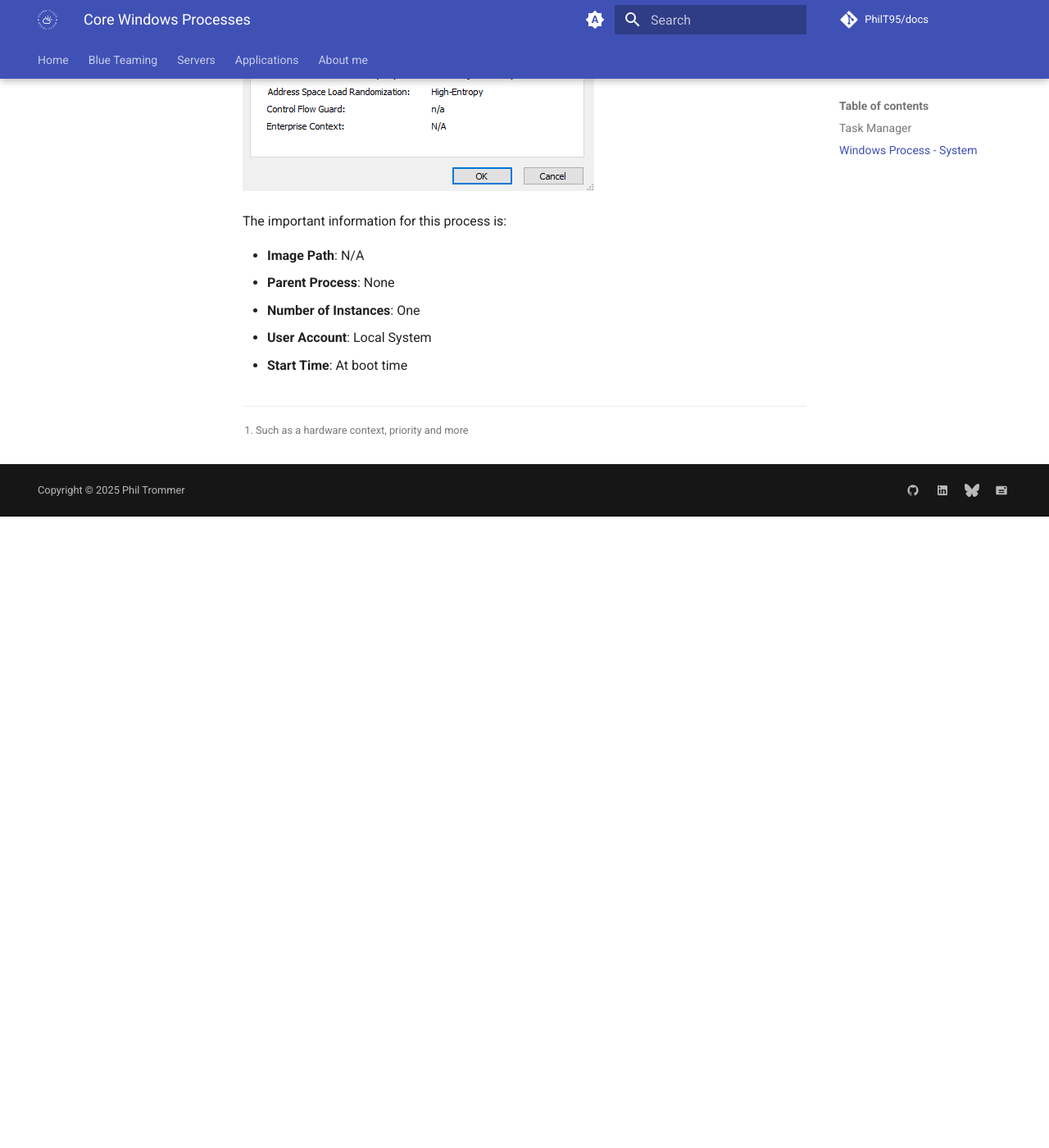
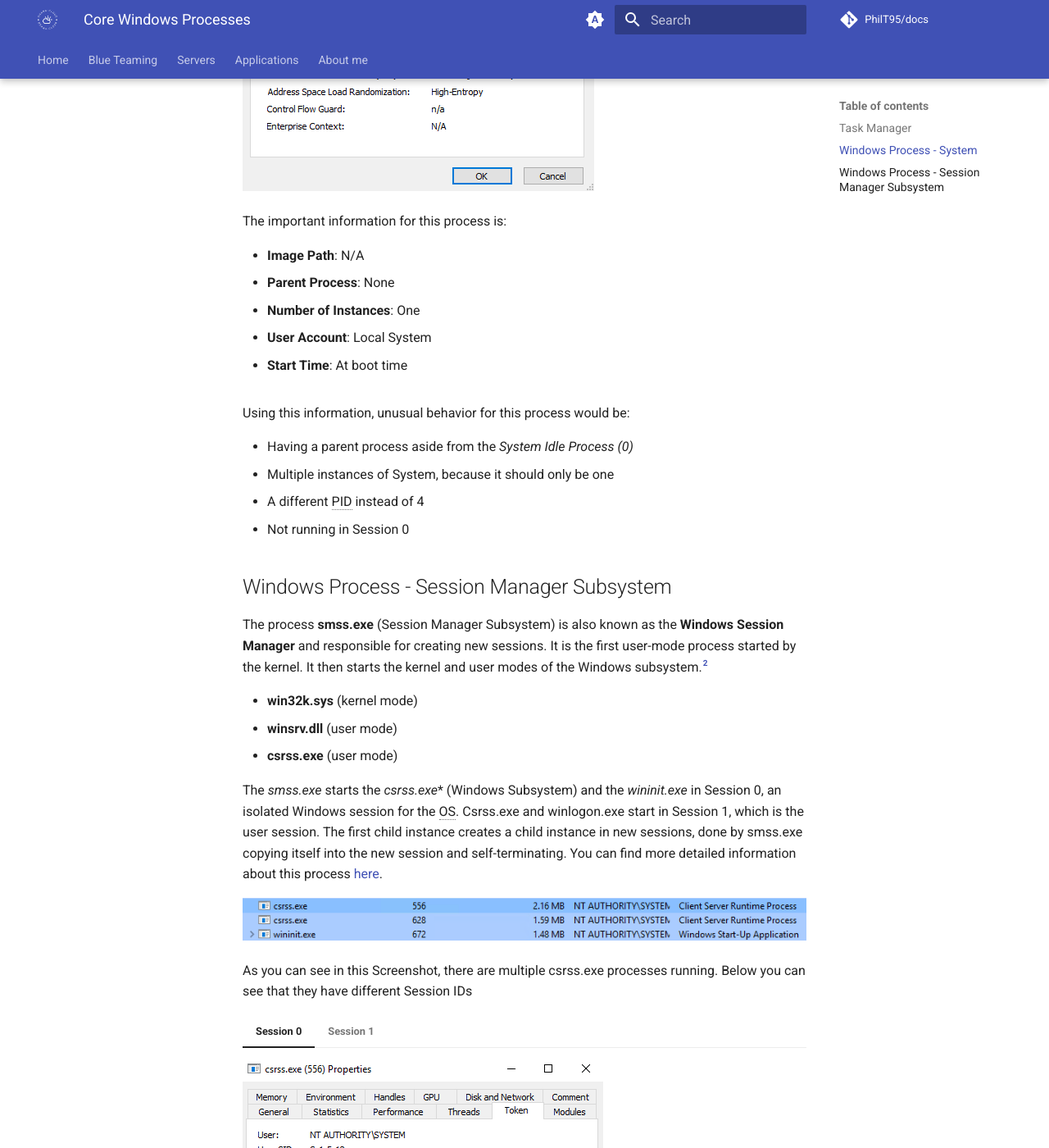
Before and after one commit to PhilT95/athenlyx, an MkDocs documentation site: the page built from docs/blue/endpoint-security/windows/core_windows_processes.md, in a window 1280 px wide and 1400 px high, scrolled down 1806 px. Shown: the whole window at 82% size. Built offline with MkDocs 1.6.1 and Material for MkDocs 9.7.7, drawn with Linux system fonts in a browser that asks for light colours; plug-ins that fetch from the network failed and are left out; comment, search, counter and statistics services are not loaded; before the commit the page ends 2436 px from its top, so only the background shows below that; some of the changed text lies outside the part shown.

Commit message:
Added info about the smss.exe process.

```diff
--- a/docs/blue/endpoint-security/windows/core_windows_processes.md
+++ b/docs/blue/endpoint-security/windows/core_windows_processes.md
@@ -68,9 +68,61 @@ The **System** process, which always gets the PID 4, is a special kind of thread
     - **Image Path**: ``C:\Windows\system32\ntoskrnl.exe``
     - **Parent Process**: System Idle Process (0)
 
-    Using this information, unusual behavior for this process would be:
+Using this information, unusual behavior for this process would be:
 
-    - Having a parent process aside from the *System Idle Process (0)*
-    - Multiple instances of System, because it should only be one
-    - A different PID instead of 4
-    - Not running in Session 0
+- Having a parent process aside from the *System Idle Process (0)*
+- Multiple instances of System, because it should only be one
+- A different PID instead of 4
+- Not running in Session 0
+
+## Windows Process - Session Manager Subsystem
+
+The process **smss.exe** (Session Manager Subsystem) is also known as the **Windows Session Manager** and responsible for creating new sessions. It is the first user-mode process started by the kernel. It then starts the kernel and user modes of the Windows subsystem.[^2]
+
+[^2]: You can read more about the NT Architecture [here](https://en.wikipedia.org/wiki/Architecture_of_Windows_NT). This subsystem includes:
+
+- **win32k.sys** (kernel mode)
+- **winsrv.dll** (user mode)
+- **csrss.exe** (user mode)
+
+The *smss.exe* starts the *csrss.exe** (Windows Subsystem) and the *wininit.exe* in Session 0, an isolated Windows session for the OS. Csrss.exe and winlogon.exe start in Session 1, which is the user session. The first child instance creates a child instance in new sessions, done by smss.exe copying itself into the new session and self-terminating. You can find more detailed information about this process [here](https://en.wikipedia.org/wiki/Session_Manager_Subsystem).
+
+
+![Session 0](images/process_smss-session0.png)
+
+As you can see in this Screenshot, there are multiple csrss.exe processes running. Below you can see that they have different Session IDs
+
+
+=== "Session 0"
+
+    ![Session 0 Token](images/process_smss-session0proof.png)
+
+
+=== "Session 1"
+
+    ![Session 1 Token](images/process_smss-session1.png)
+
+
+Any other subsystem listed in the **Required** value of the Registry Key ``HKLM\System\CurrentControlSet\Control\Session Manager\Subsystems`` is also launched.
+
+![Required Subsystems](images/process_smss-required.png)
+
+SMSS is also responsible for creating *environment variables*, virtual memory paging files and starts the winlogon.exe (Windows Logon Manger).
+
+The normal behavior of this process is:
+
+- **Image Path**: ``%SystemRoot%\System32\smss.exe``
+- **Parent Process**: System
+- **Number of instances**: One master instance and child instance per session. Child instances exit after creating the session.
+- **User Account**: Local System
+- **Start Time**: Within seconds of boot time for the master instance
+
+![Normal Behavior of smss.exe](images/process_smss-normal.png)
+
+Based on this, unusual behavior would be:
+
+- A different parent process other than System (4)
+- The image path is different
+- More than one running process, since the child processes terminate and exit after each new session
+- The running User is not the *System* user
+- Unexpected registry entries for Subsystem
```
Also changed, not shown: docs/blue/endpoint-security/windows/images/process_smss-normal.png (added), docs/blue/endpoint-security/windows/images/process_smss-required.png (added), docs/blue/endpoint-security/windows/images/process_smss-session0.png (added), docs/blue/endpoint-security/windows/images/process_smss-session0proof.png (added), docs/blue/endpoint-security/windows/images/process_smss-session1.png (added).
